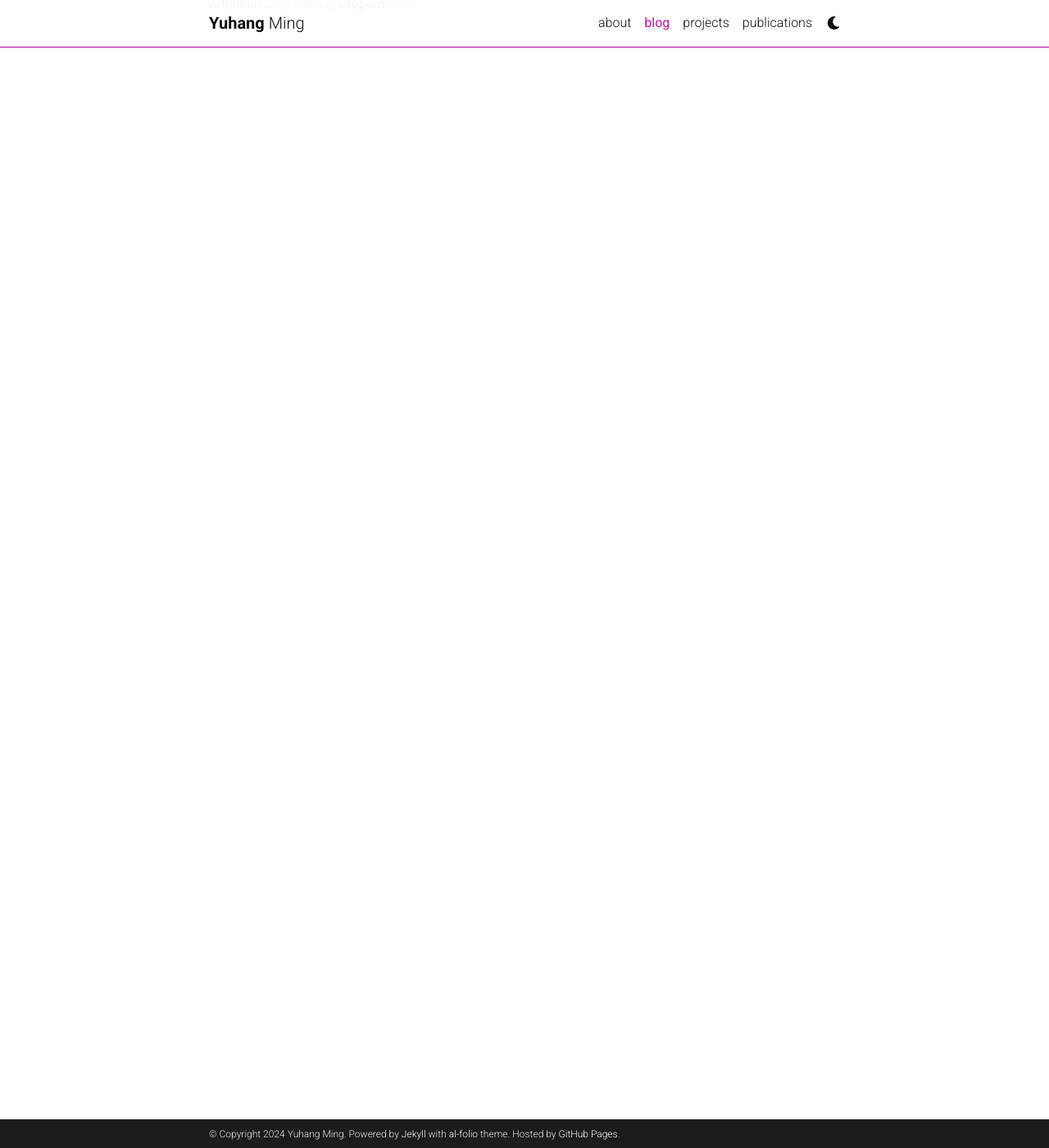
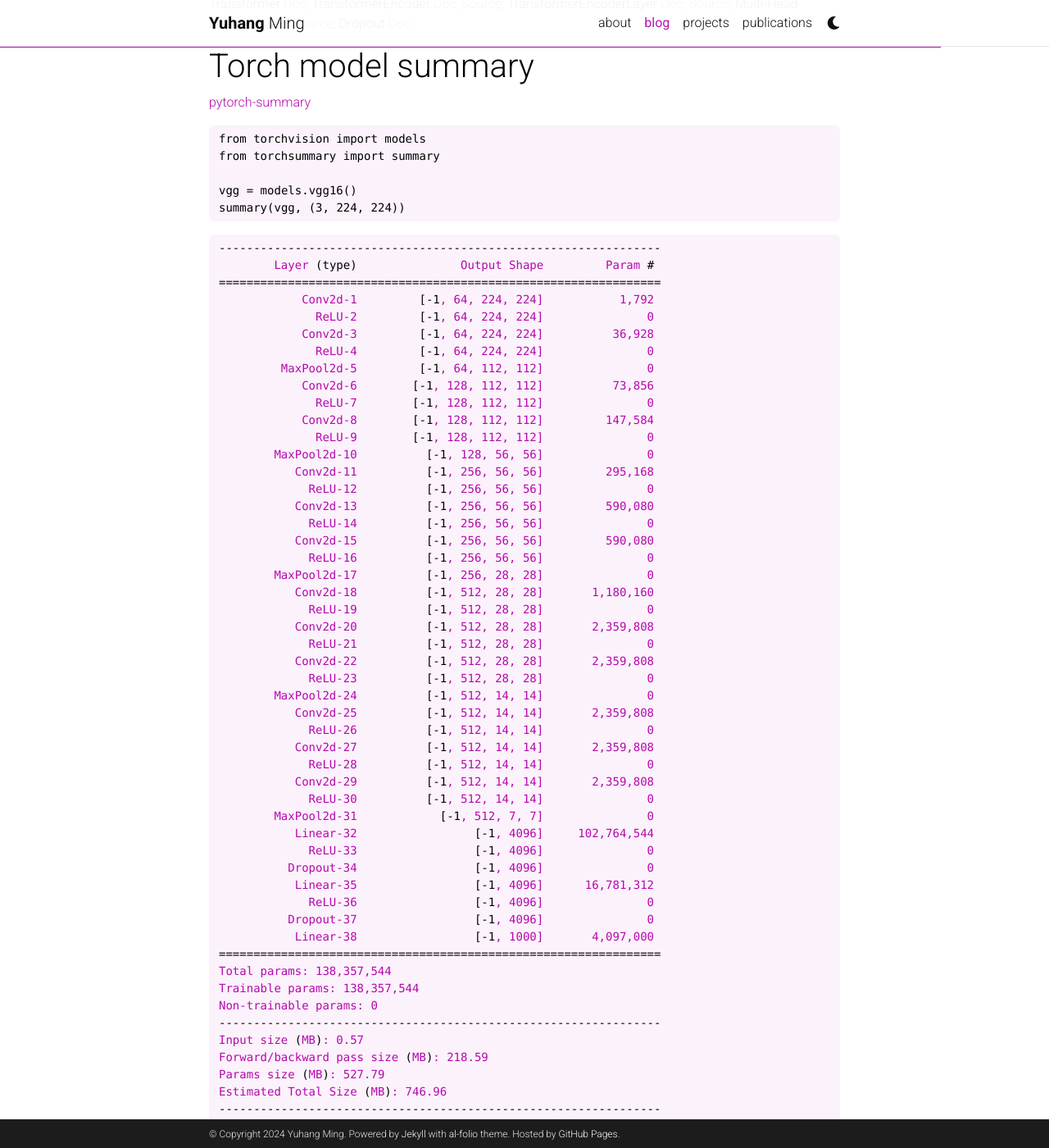
Before and after one commit to YuhangMing/yuhangming.github.io, a Jekyll site: the page built from _posts/2023-07-23-pytorch-transformer.md, in a window 1280 px wide and 1400 px high, scrolled down 486 px. Shown: the whole window at 82% size. Built offline with Jekyll 4.4.1, drawn with Linux system fonts in a browser that asks for light colours; comment, search, counter and statistics services are not loaded; a style sheet for code colours, icons or effects is not loaded.

Commit message:
torch summary

````diff
--- a/_posts/2023-07-23-pytorch-transformer.md
+++ b/_posts/2023-07-23-pytorch-transformer.md
@@ -10,6 +10,7 @@ categories: mix-posts
 # Table of Content
 - [Table of Content](#table-of-content)
 - [Overview](#overview)
+- [Torch model summary](#torch-model-summary)
 
 
 
@@ -21,3 +22,70 @@ TransformerEncoder [Doc](https://pytorch.org/docs/stable/generated/torch.nn.Tran
 TransformerEncoderLayer [Doc](https://pytorch.org/docs/stable/generated/torch.nn.TransformerEncoderLayer.html), [Source](https://pytorch.org/docs/stable/_modules/torch/nn/modules/transformer.html#TransformerEncoderLayer);
 Multi-Head Attention [Doc](https://pytorch.org/docs/stable/generated/torch.nn.MultiheadAttention.html), [Source](https://pytorch.org/docs/stable/_modules/torch/nn/modules/activation.html#MultiheadAttention);
 Dropout [Doc](https://pytorch.org/docs/stable/generated/torch.nn.Dropout.html).
+
+
+
+# Torch model summary
+[pytorch-summary](https://github.com/sksq96/pytorch-summary)
+
+```python
+from torchvision import models
+from torchsummary import summary
+
+vgg = models.vgg16()
+summary(vgg, (3, 224, 224))
+```
+
+```shell
+----------------------------------------------------------------
+        Layer (type)               Output Shape         Param #
+================================================================
+            Conv2d-1         [-1, 64, 224, 224]           1,792
+              ReLU-2         [-1, 64, 224, 224]               0
+            Conv2d-3         [-1, 64, 224, 224]          36,928
+              ReLU-4         [-1, 64, 224, 224]               0
+         MaxPool2d-5         [-1, 64, 112, 112]               0
+            Conv2d-6        [-1, 128, 112, 112]          73,856
+              ReLU-7        [-1, 128, 112, 112]               0
+            Conv2d-8        [-1, 128, 112, 112]         147,584
+              ReLU-9        [-1, 128, 112, 112]               0
+        MaxPool2d-10          [-1, 128, 56, 56]               0
+           Conv2d-11          [-1, 256, 56, 56]         295,168
+             ReLU-12          [-1, 256, 56, 56]               0
+           Conv2d-13          [-1, 256, 56, 56]         590,080
+             ReLU-14          [-1, 256, 56, 56]               0
+           Conv2d-15          [-1, 256, 56, 56]         590,080
+             ReLU-16          [-1, 256, 56, 56]               0
+        MaxPool2d-17          [-1, 256, 28, 28]               0
+           Conv2d-18          [-1, 512, 28, 28]       1,180,160
+             ReLU-19          [-1, 512, 28, 28]               0
+           Conv2d-20          [-1, 512, 28, 28]       2,359,808
+             ReLU-21          [-1, 512, 28, 28]               0
+           Conv2d-22          [-1, 512, 28, 28]       2,359,808
+             ReLU-23          [-1, 512, 28, 28]               0
+        MaxPool2d-24          [-1, 512, 14, 14]               0
+           Conv2d-25          [-1, 512, 14, 14]       2,359,808
+             ReLU-26          [-1, 512, 14, 14]               0
+           Conv2d-27          [-1, 512, 14, 14]       2,359,808
+             ReLU-28          [-1, 512, 14, 14]               0
+           Conv2d-29          [-1, 512, 14, 14]       2,359,808
+             ReLU-30          [-1, 512, 14, 14]               0
+        MaxPool2d-31            [-1, 512, 7, 7]               0
+           Linear-32                 [-1, 4096]     102,764,544
+             ReLU-33                 [-1, 4096]               0
+          Dropout-34                 [-1, 4096]               0
+           Linear-35                 [-1, 4096]      16,781,312
+             ReLU-36                 [-1, 4096]               0
+          Dropout-37                 [-1, 4096]               0
+           Linear-38                 [-1, 1000]       4,097,000
+================================================================
+Total params: 138,357,544
+Trainable params: 138,357,544
+Non-trainable params: 0
+----------------------------------------------------------------
+Input size (MB): 0.57
+Forward/backward pass size (MB): 218.59
+Params size (MB): 527.79
+Estimated Total Size (MB): 746.96
+----------------------------------------------------------------
+```
````
